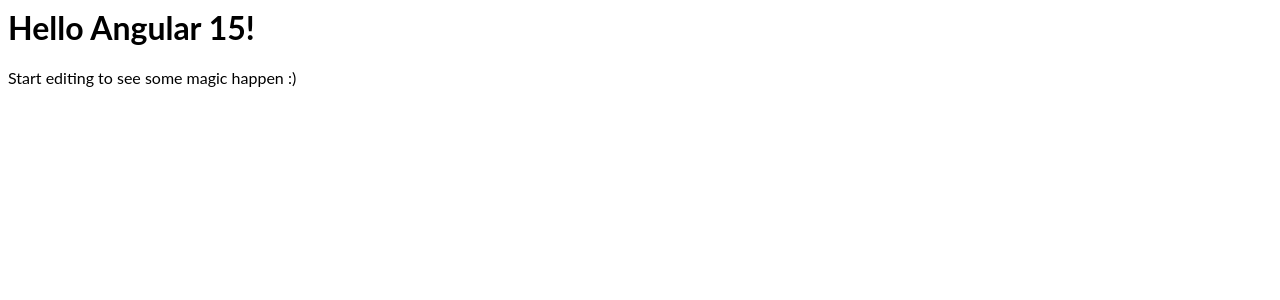
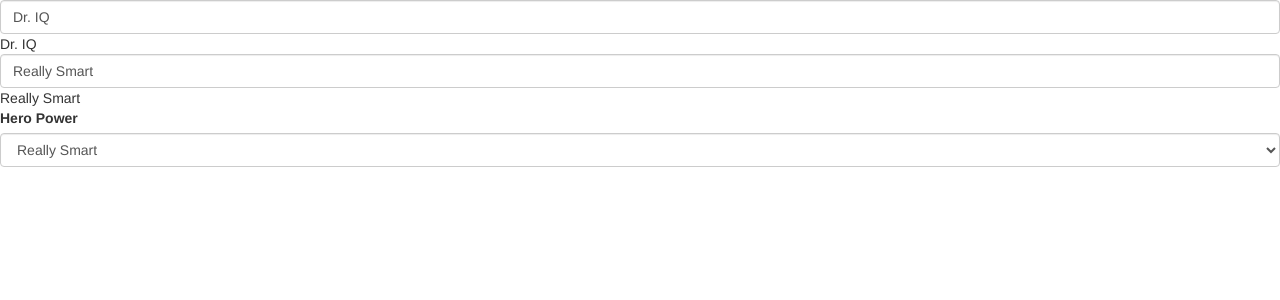
Before and after one commit to Git290234/angular-ivy-plyiep, an Angular app: page / in a window 1280 px wide. Shown: the top 300 px of the page. Built offline with nearby package versions, Linux system fonts and the light colour scheme.

Commit message:
3 files modified, 4 added, 1 deleted

```diff
--- a/src/app/app.component.html
+++ b/src/app/app.component.html
@@ -1,4 +1 @@
-<hello name="{{ name }}"></hello>
-<p>
-  Start editing to see some magic happen :)
-</p>
+<app-hero-form></app-hero-form>
--- a/src/app/hello.component.ts
+++ /dev/null
@@ -1,10 +0,0 @@
-import { Component, Input } from '@angular/core';
-
-@Component({
-  selector: 'hello',
-  template: `<h1>Hello {{name}}!</h1>`,
-  styles: [`h1 { font-family: Lato; }`]
-})
-export class HelloComponent  {
-  @Input() name: string;
-}
--- /dev/null
+++ b/src/app/hero-form/hero-form.component.html
@@ -0,0 +1,26 @@
+<div class="form-group">
+  <input
+    type="text"
+    class="form-control"
+    id="name"
+    required
+    [(ngModel)]="model.name"
+    name="name"
+  />
+  {{ model.name }}
+  <input
+    type="text"
+    class="form-control"
+    id="power"
+    required
+    [(ngModel)]="model.power"
+    name="power"
+  />
+
+  {{ model.power }}
+  <br />
+  <label for="power">Hero Power</label>
+  <select class="form-control" id="power" required>
+    <option *ngFor="let pow of powers" [value]="pow">{{ pow }}</option>
+  </select>
+</div>
--- /dev/null
+++ b/src/app/hero-form/hero-form.component.ts
@@ -0,0 +1,21 @@
+import { Component } from '@angular/core';
+
+import { Hero } from '../hero';
+
+@Component({
+  selector: 'app-hero-form',
+  templateUrl: './hero-form.component.html',
+  styleUrls: ['./hero-form.component.css']
+})
+export class HeroFormComponent {
+
+  powers = ['Really Smart', 'Super Flexible',
+            'Super Hot', 'Weather Changer'];
+
+  model = new Hero(18, 'Dr. IQ', this.powers[0], 'Chuck Overstreet');
+
+  submitted = false;
+
+  onSubmit() { this.submitted = true; }
+
+}
--- /dev/null
+++ b/src/app/hero.ts
@@ -0,0 +1,8 @@
+export class Hero {
+  constructor(
+    public id: number,
+    public name: string,
+    public power: string,
+    public alterEgo?: string
+  ) {}
+}
--- a/src/styles.css
+++ b/src/styles.css
@@ -1 +1,3 @@
 /* Add application styles & imports to this file! */
+
+@import url('https://unpkg.com/bootstrap@3.3.7/dist/css/bootstrap.min.css');
```
Also changed, not shown: src/app/app.module.ts (+8 -6 lines), src/app/hero-form/hero-form.component.css (added).
